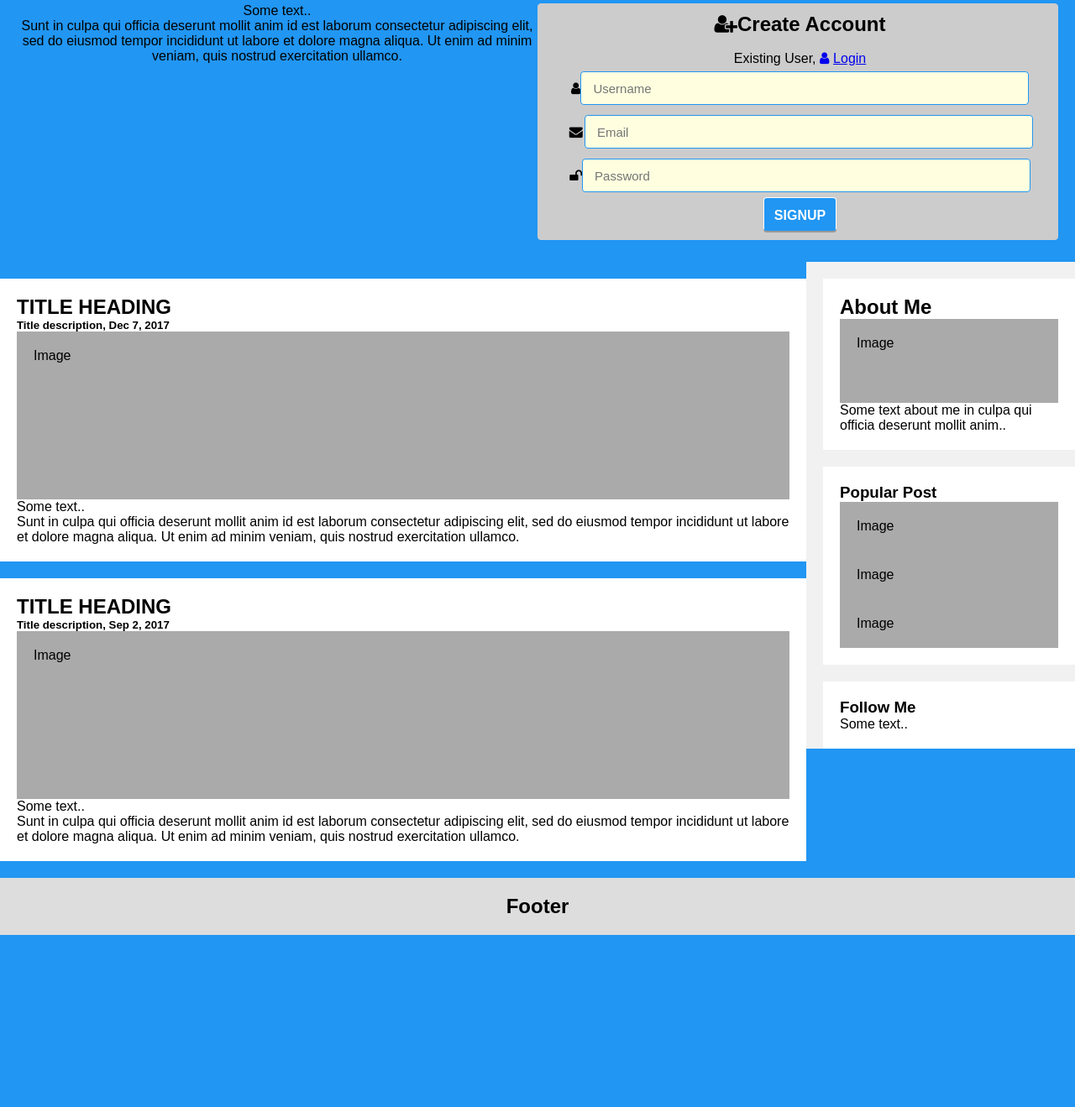
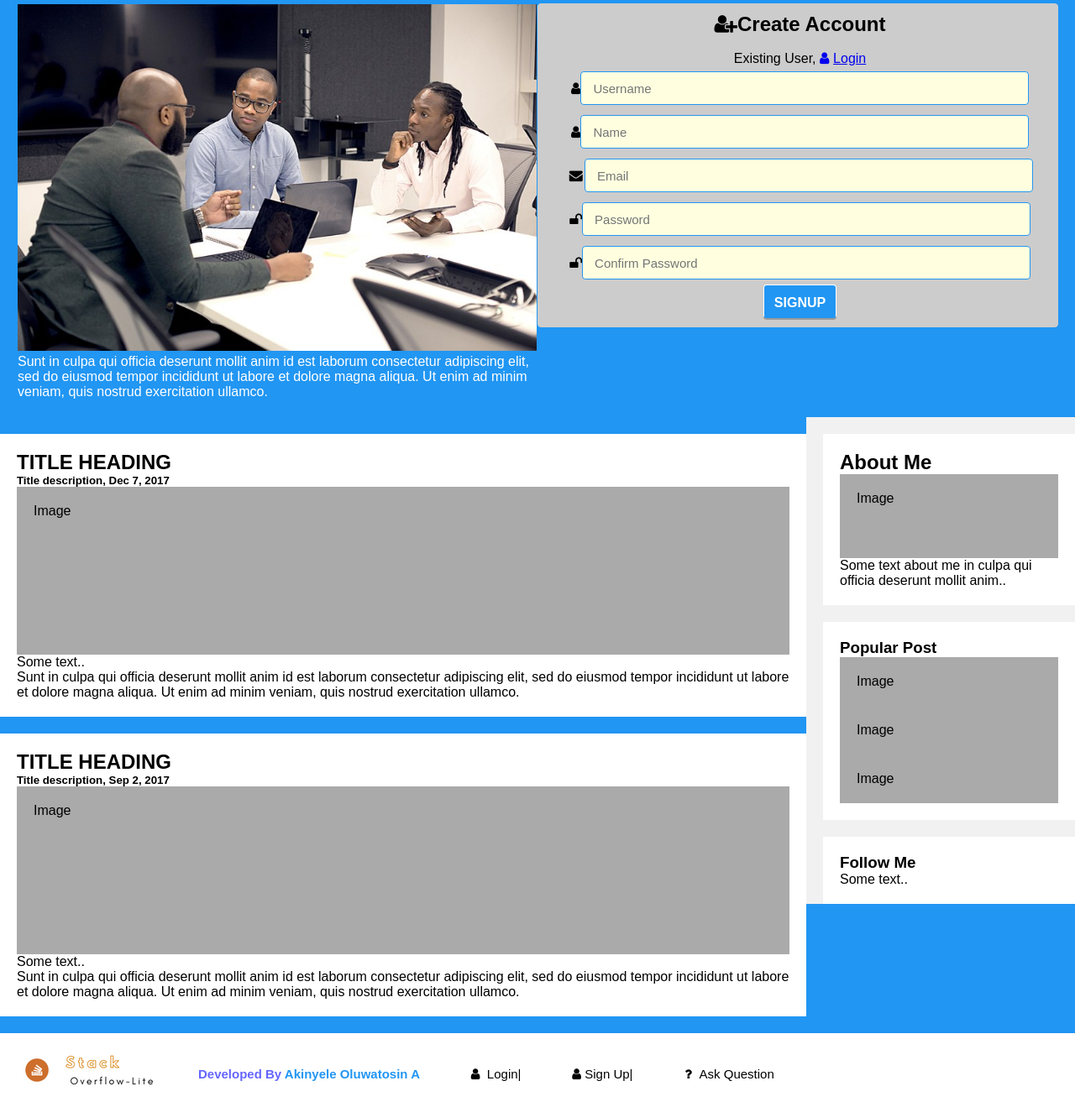
Before and after one commit to akinyeleolat/stack-overflow-lite, a plain HTML site: page UI/index.html in a window 1280 px wide. Shown: the part 81-1400 px from the top of the page at 84% size. Before the commit the page ends 1195 px from the top, so only its background shows below. Drawn offline with Linux system fonts and the light colour scheme.

Commit message:
starting landing page

```diff
--- a/UI/assets/css/style.css
+++ b/UI/assets/css/style.css
@@ -71,12 +71,14 @@ body {
    height:100px;
    background-repeat: repeat-x;
    background-repeat: repeat-y;
-    width:xxpx;
-    height:xxpx;
 }
 .welcometext {
 	float:left;
 	width:50%;
+	color:#fff;
+	text-align: left;
+	border: 1px solid #2196F3;
+	border-radius: 4px;
 }
 .myform{
 width: 50%;
@@ -247,9 +249,30 @@ a:hover#menu-icon {
 /* Footer */
 .footer {
     padding: 20px;
-    text-align: center;
-    background: #ddd;
+    background: #fff;
     margin-top: 20px;
+}
+.footer a {
+  color: black;
+  text-align: center;
+  padding: 14px 16px;
+  text-decoration: none;
+  font-size: 15px;
+  margin-top: 6px;
+  margin-bottom: 6px;
+  display: inline-block;
+    vertical-align: top;
+    margin-right: 20px;        /* if you want it to take the full height of the bar */
+
+}
+.footer a:hover {
+  background-color: #ddd;
+  color: black;
+}
+
+.footer a.active {
+  background-color: #2196F3;
+  color: white;
 }
 
 /* Responsive layout - when the screen is less than 800px wide, make the two columns stack on top of each other instead of next to each other */
--- a/UI/index.html
+++ b/UI/index.html
@@ -27,15 +27,17 @@
   </nav>
 <div class="landing">
 	<div class="welcometext">
-	<p>Some text..</p>
+	<img src="./assets/img/bg.jpg" width="100%">
     <p>Sunt in culpa qui officia deserunt mollit anim id est laborum consectetur adipiscing elit, sed do eiusmod tempor incididunt ut labore et dolore magna aliqua. Ut enim ad minim veniam, quis nostrud exercitation ullamco.</p></div>
 <div class="myform">
 <div class="form_div">
 <form method="post">
 	<h2><i class="fa fa-user-plus"></i>Create Account </h2><br>Existing User,<a href="#"><i class="fa fa-fw fa-user"></i>Login</a>
 <p><i class="fa fa-user"></i><input type="text" placeholder="Username"></p>
+<p><i class="fa fa-user"></i><input type="text" placeholder="Name"></p>
 <p><i class="fa fa-fw fa-envelope"></i><input type="text" placeholder="Email"></p>
 <p><i class="fa fa-unlock"></i><input type="password" placeholder="Password"></p>
+<p><i class="fa fa-unlock"></i><input type="password" placeholder="Confirm Password"></p>
 <p><input type="submit" value="SIGNUP"></p>
 </form>
 </div>
@@ -79,7 +81,12 @@
 
 
 <div class="footer">
-  <h2>Footer</h2>
+  <img  src="./assets/img/Stack.png"  hspace="0" vspace="0"><font class="header">
+  <span class="span">Developed By</span> Akinyele Oluwatosin A
+</font>        <a href="#"><i class="fa fa-fw fa-user"></i> Login|</a>
+        <a href="#"><i class="fa fa-fw fa-user"></i>Sign Up|</a>
+       <a href="#"><i class="fa fa-fw fa-question"></i> Ask Question</a>
+
 </div>
 </body>
 </html>
```
